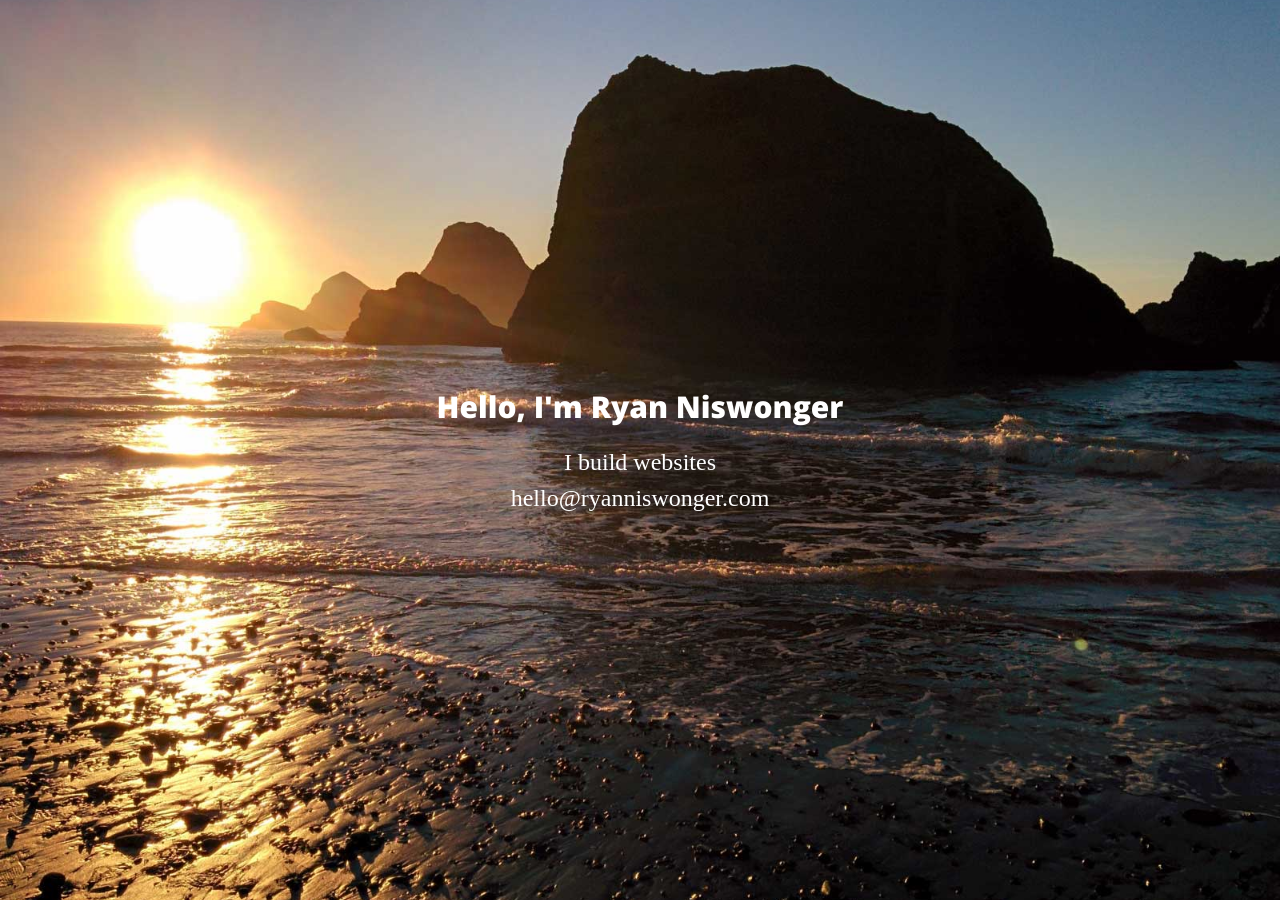
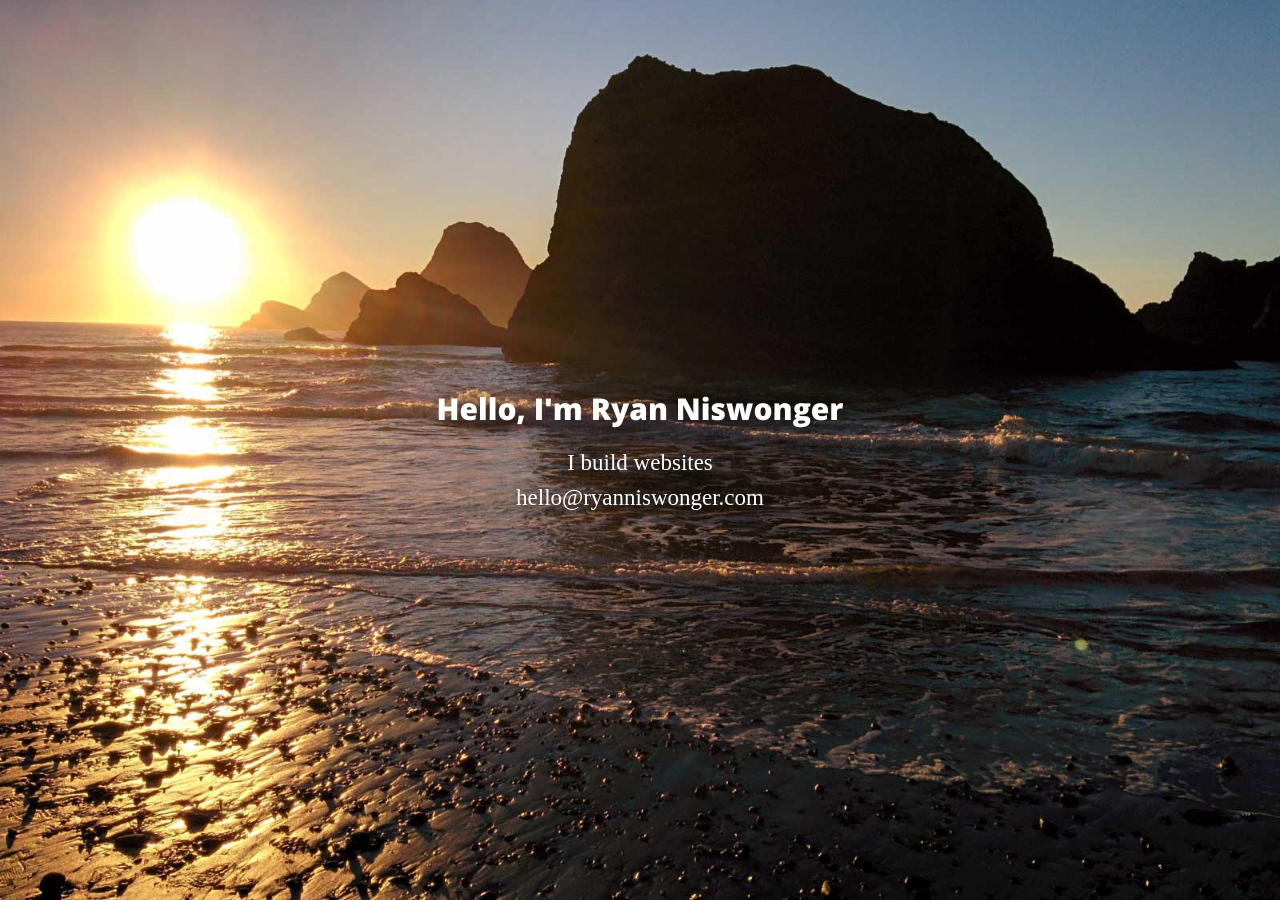
Before and after one commit to rniswonger/rniswonger.github.io, a Jekyll site: the page built from index.html, in a window 1280 px wide. Built offline with Jekyll 4.4.1, drawn with Linux system fonts in a browser that asks for light colours; some web fonts are replaced.

Commit message:
Header style updates

```diff
--- a/_sass/_layout.scss
+++ b/_sass/_layout.scss
@@ -6,16 +6,17 @@
   position: relative;
   text-align: center;
   color: #fff;
+  text-shadow: 0px 0px 20px black;
 
   top: 50%;
   transform: translateY(-50%);
 
   h1 {
-    font-size: 5vw;
+    font-size: 6vw;
   }
 
   p {
-    font-size: 4vw;
+    font-size: 4.5vw;
     margin: 0;
   }
 
@@ -23,13 +24,13 @@
     color: #fff;
   }
 
-  @media only screen and (min-width:$on-palm) {
+  @media only screen and (min-width:500px) {
     h1 {
       font-size: 30px;
     }
 
     p {
-      font-size: 24px;
+      font-size: 23px;
     }
   }
 }
```
